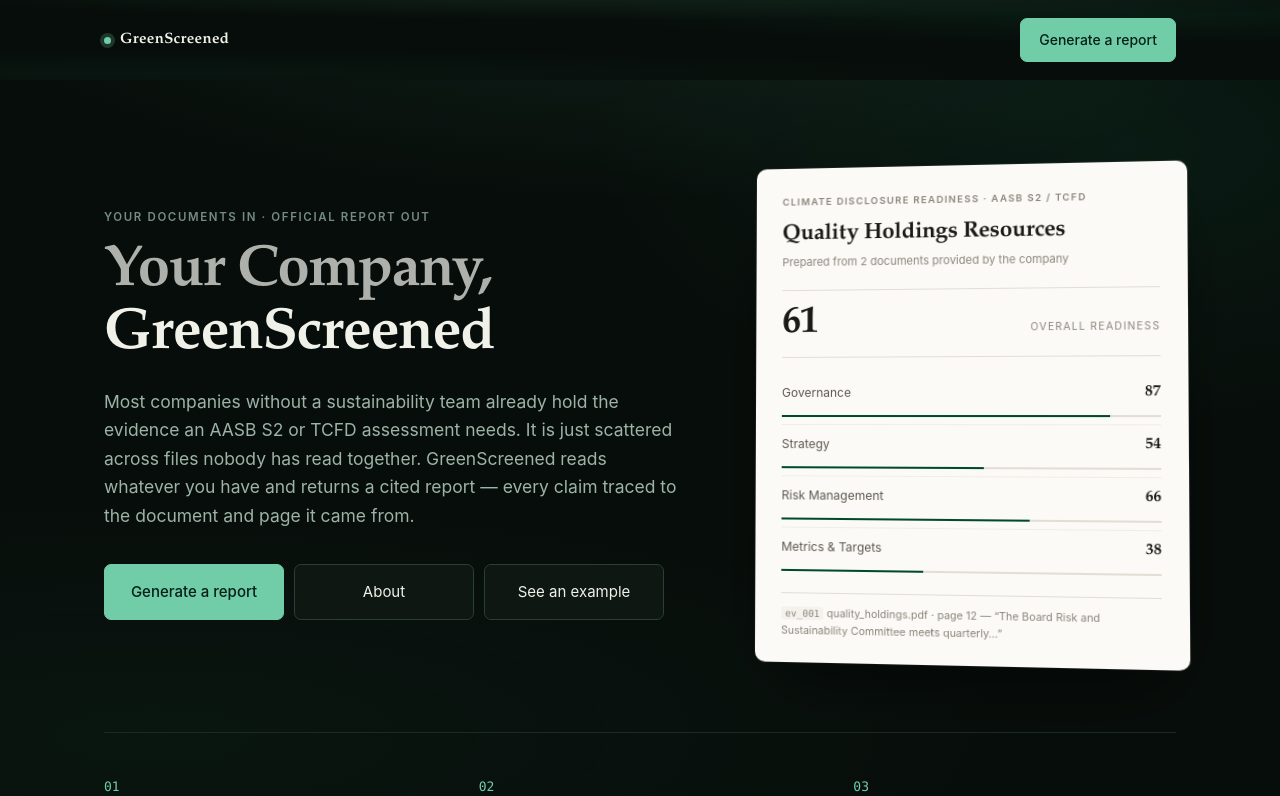
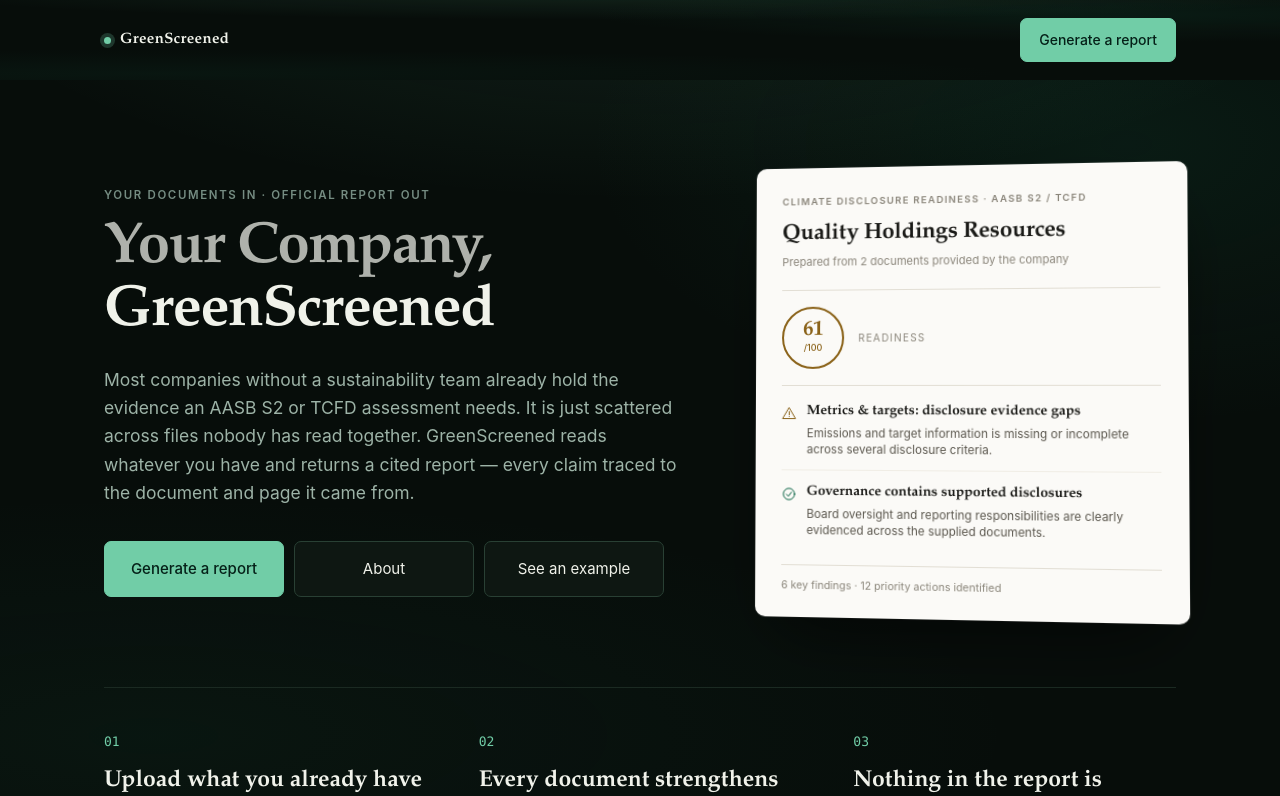
Before and after one commit to chaitanya-arora/forward-hackathon, a Next.js app in the folder src/frontend/: page / in a window 1280 px wide. Shown: the top 796 px of the page. Built offline with nearby package versions, Linux system fonts and the light colour scheme.

Commit message:
finalising details

```diff
--- a/src/frontend/src/app/journey.css
+++ b/src/frontend/src/app/journey.css
@@ -139,56 +139,84 @@
 
 .proof-score {
   display: flex;
-  align-items: baseline;
-  gap: 8px;
+  align-items: center;
+  gap: 14px;
   border-top: 1px solid #e2ded4;
   border-bottom: 1px solid #e2ded4;
-  padding: 14px 0;
-  margin-bottom: 16px;
+  padding: 16px 0;
+  margin-bottom: 4px;
 }
 
-.proof-score b {
+/* Amber matches what the real readiness ring shows for a 61: the same
+   red/amber/green banding used on the actual report page. */
+.proof-score-ring {
+  width: 62px;
+  height: 62px;
+  border-radius: 50%;
+  border: 2px solid #8a6218;
+  color: #8a6218;
+  flex-shrink: 0;
+  display: flex;
+  flex-direction: column;
+  align-items: center;
+  justify-content: center;
+}
+
+.proof-score-ring b {
   font-family: var(--serif);
-  font-size: 38px;
+  font-size: 21px;
   font-weight: 600;
-  letter-spacing: -0.03em;
+  letter-spacing: -0.02em;
   line-height: 1;
 }
 
-.proof-score span { font-family: var(--sans); font-size: 10px; letter-spacing: 0.12em; text-transform: uppercase; color: #8a857a; margin-left: auto; }
+.proof-score-ring small { font-size: 9px; font-weight: 500; }
 
-.proof-row {
-  display: grid;
-  grid-template-columns: 1fr auto;
-  gap: 10px;
-  align-items: center;
+.proof-score > span {
   font-family: var(--sans);
-  font-size: 12px;
-  padding: 7px 0;
+  font-size: 10px;
+  letter-spacing: 0.12em;
+  text-transform: uppercase;
+  color: #8a857a;
 }
 
-.proof-row + .proof-row { border-top: 1px solid #f0ede5; }
-.proof-row em { font-style: normal; color: #5c584f; }
-.proof-row b { font-family: var(--serif); font-size: 15px; font-weight: 600; }
+.proof-finding {
+  display: flex;
+  gap: 10px;
+  padding: 11px 0;
+  border-bottom: 1px solid #f0ede5;
+}
 
-.proof-bar { grid-column: 1 / -1; height: 2px; background: #e2ded4; overflow: hidden; }
-.proof-bar i { display: block; height: 100%; background: #004a2c; }
+.proof-finding:last-of-type { border-bottom: 0; }
 
-.proof-cite {
+.proof-finding-icon { flex-shrink: 0; width: 15px; height: 15px; margin-top: 2px; color: #8a6218; }
+.proof-finding-icon svg { width: 100%; height: 100%; }
+.proof-finding--medium .proof-finding-icon { color: #005e3e; }
+
+.proof-finding b {
+  display: block;
+  font-family: var(--serif);
+  font-size: 13.5px;
+  font-weight: 600;
+  color: #1a1a17;
+  margin: 0 0 2px;
+}
+
+.proof-finding p {
+  font-family: var(--sans);
+  font-size: 11.5px;
+  line-height: 1.45;
+  color: #5c584f;
+  margin: 0;
+}
+
+.proof-footer {
   font-family: var(--sans);
   font-size: 10.5px;
   color: #8a857a;
   margin: 14px 0 0;
   padding-top: 12px;
   border-top: 1px solid #e2ded4;
-}
-
-.proof-cite code {
-  font-family: var(--mono);
-  font-size: 9.5px;
-  background: #f4f2ed;
-  padding: 1px 4px;
-  border-radius: 3px;
 }
 
 /* --- feature strip ------------------------------------------------------- */
--- a/src/frontend/src/app/page.tsx
+++ b/src/frontend/src/app/page.tsx
@@ -1,13 +1,21 @@
 import Link from "next/link";
+import { AlertTriangleIcon, CheckCircleIcon } from "@/components/icons";
 import { SiteFooter } from "@/components/SiteFooter";
 import { SiteHeader } from "@/components/SiteHeader";
 
-/** Mirrors the real report's shape so the hero is an honest preview, not decoration. */
-const PREVIEW_PILLARS = [
-  { name: "Governance", score: 87 },
-  { name: "Strategy", score: 54 },
-  { name: "Risk Management", score: 66 },
-  { name: "Metrics & Targets", score: 38 },
+/** Mirrors the real report's shape (a readiness score plus key findings) so
+ * the hero is an honest preview, not decoration. */
+const PREVIEW_FINDINGS = [
+  {
+    importance: "high" as const,
+    title: "Metrics & targets: disclosure evidence gaps",
+    summary: "Emissions and target information is missing or incomplete across several disclosure criteria.",
+  },
+  {
+    importance: "medium" as const,
+    title: "Governance contains supported disclosures",
+    summary: "Board oversight and reporting responsibilities are clearly evidenced across the supplied documents.",
+  },
 ];
 
 const STEPS = [
@@ -69,24 +77,26 @@
               <p className="proof-meta">Prepared from 2 documents provided by the company</p>
 
               <div className="proof-score">
-                <b>61</b>
-                <span>Overall readiness</span>
+                <div className="proof-score-ring">
+                  <b>61</b>
+                  <small>/100</small>
+                </div>
+                <span>Readiness</span>
               </div>
 
-              {PREVIEW_PILLARS.map((p) => (
-                <div className="proof-row" key={p.name}>
-                  <em>{p.name}</em>
-                  <b>{p.score}</b>
-                  <div className="proof-bar">
-                    <i style={{ width: `${p.score}%` }} />
+              {PREVIEW_FINDINGS.map((f) => (
+                <div className={`proof-finding proof-finding--${f.importance}`} key={f.title}>
+                  <span className="proof-finding-icon">
+                    {f.importance === "high" ? <AlertTriangleIcon /> : <CheckCircleIcon />}
+                  </span>
+                  <div>
+                    <b>{f.title}</b>
+                    <p>{f.summary}</p>
                   </div>
                 </div>
               ))}
 
-              <p className="proof-cite">
-                <code>ev_001</code> quality_holdings.pdf · page 12 — “The Board Risk and
-                Sustainability Committee meets quarterly…”
-              </p>
+              <p className="proof-footer">6 key findings · 12 priority actions identified</p>
             </div>
           </div>
         </div>
```
Also changed, not shown: src/frontend/src/components/AssessmentReport.tsx (+0 -14 lines).
